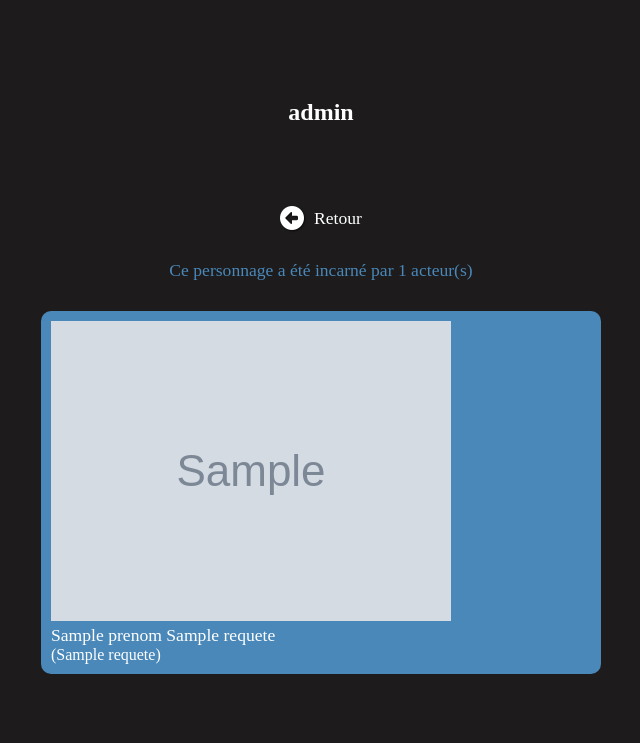
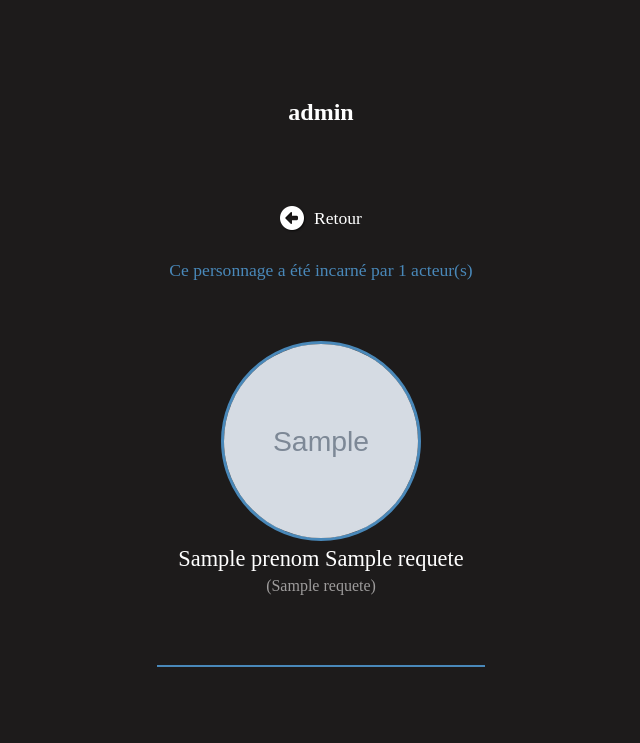
Before and after one commit to mayados/cinema_mvc, a PHP site: template view/detailRole.php in a window 1280 px wide. Shown: the part 57-800 px from the top of the page, without its empty margins (319-959 px from the left). Run offline with PHP 8.4, Linux system fonts and the light colour scheme; the template is opened without the code that fills it: most values are stand-ins (such as "Sample title", 1, 10 or a date in 2020); grey boxes marked "Sample" are stand-in pictures.

Commit message:
change style in #container-role + add properties to its children

```diff
--- a/public/css/detailRole.css
+++ b/public/css/detailRole.css
@@ -103,18 +103,57 @@ li{
 }
 
 #container-role{
-    background-color: rgb(73, 136, 185);
     color: white;
-    width: 70vh;
+    width: 90%;
     min-height: 100px;
-    padding: 10px 10px 10px 10px;
+    display: flex;
+    flex-direction: column;
+    align-items: center;
+    gap: 70px;
     border-radius: 10px;
-
+    padding: 30px;
 }
 
-ul{
+.infos{
     display: flex;
     flex-direction: column;
-    gap: 20px;
-    font-size: 1.2rem;
+    justify-content: center;
+    align-items: center;
+    gap: 5px;
 }
+
+.infos .infos-acteur{
+    font-size: 1.4rem;
+}
+
+.infos .film{
+    color: rgb(158, 156, 156);
+}
+
+.infos .film:hover{
+    color: white;
+}
+
+.img-container{
+    width: 200px;
+    height: 200px;
+    overflow: hidden;
+    border-radius: 100px;
+    border: 3px solid rgb(73, 136, 185);
+}
+
+.img-container img{
+    width: 100%;
+    height: 100%;
+    object-fit: cover;
+}
+
+.img-container img:hover{
+    filter: grayscale(1);
+}
+
+.bar{
+    background-color: rgb(73, 136, 185);
+    width: 30%;
+    height: 2px;
+}
```
